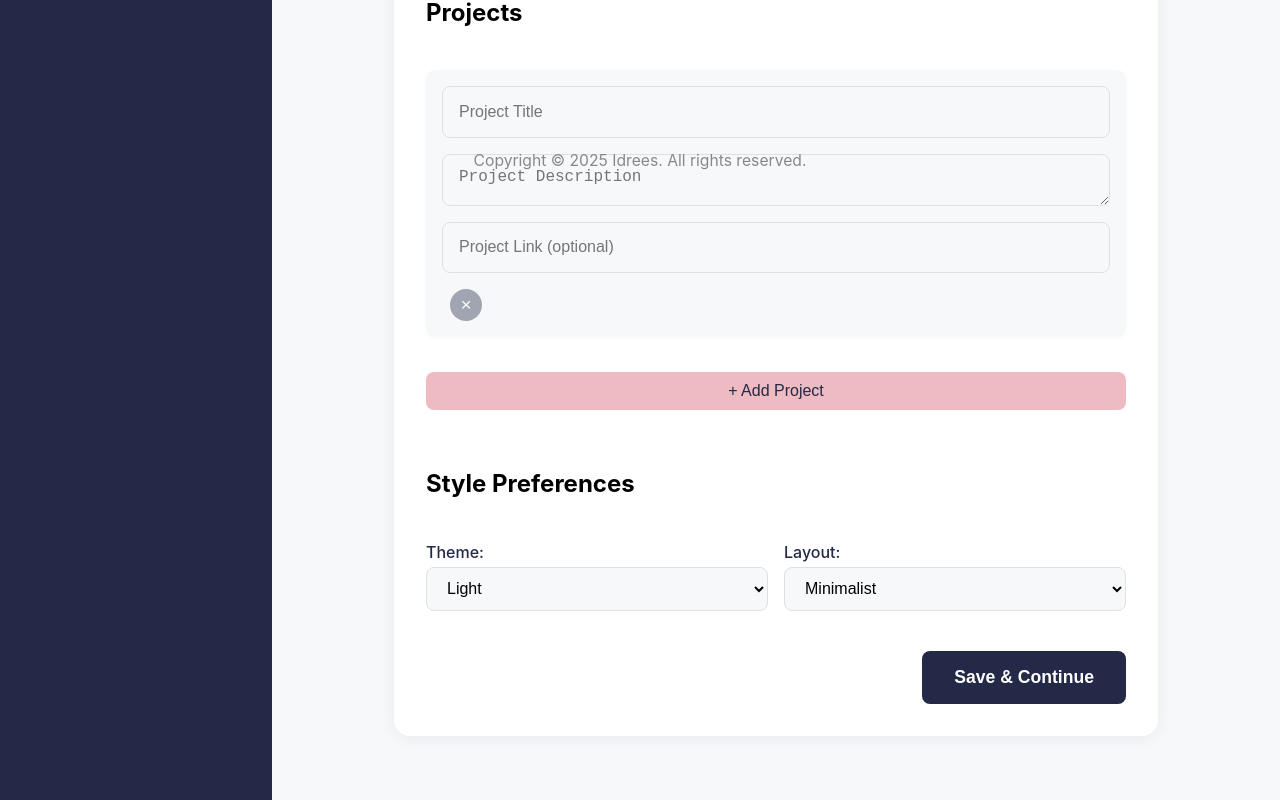
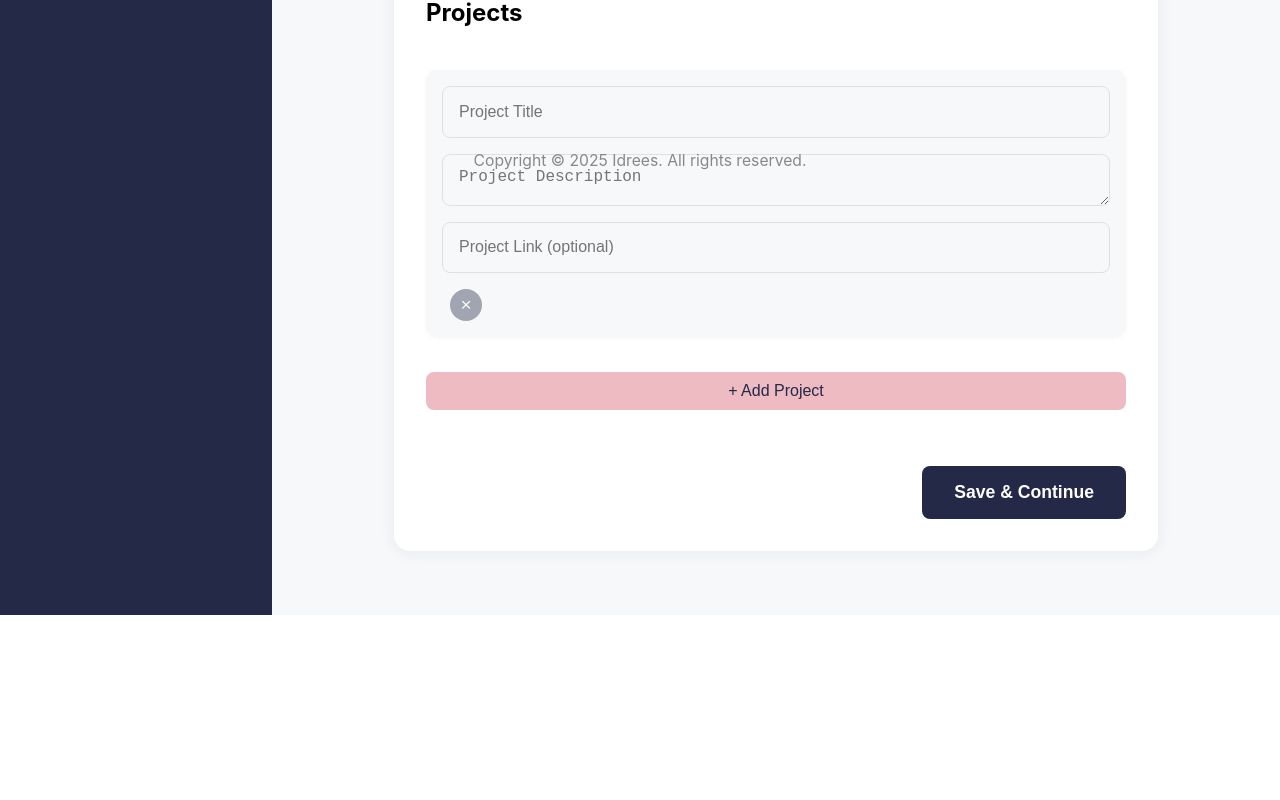
Before and after one commit to idrees31/Micro-Portfolio-Generator, a React (Create React App) app: page / in a window 1280 px wide. Shown: the part 622-1422 px from the top of the page. After the commit the page ends 1237 px from the top, so only its background shows below. Built offline with nearby package versions, Linux system fonts and the light colour scheme.

Commit message:
Remove style preferences section from FormBuilder for a cleaner form UI

```diff
--- a/src/FormBuilder.js
+++ b/src/FormBuilder.js
@@ -6,7 +6,6 @@ const FormBuilder = () => {
   const [personal, setPersonal] = useState({ name: '', title: '', email: '', phone: '' });
   const [skills, setSkills] = useState(['']);
   const [projects, setProjects] = useState([{ title: '', description: '', link: '' }]);
-  const [style, setStyle] = useState({ theme: 'light', layout: 'minimalist' });
 
   // Handlers
   const handlePersonalChange = e => setPersonal({ ...personal, [e.target.name]: e.target.value });
@@ -26,13 +25,11 @@ const FormBuilder = () => {
   const addProject = () => setProjects([...projects, { title: '', description: '', link: '' }]);
   const removeProject = i => setProjects(projects.filter((_, idx) => idx !== i));
 
-  const handleStyleChange = e => setStyle({ ...style, [e.target.name]: e.target.value });
-
   // For now, just log the form data on submit
   const handleSubmit = e => {
     e.preventDefault();
     alert('Form data saved! (Check console for details)');
-    console.log({ personal, skills, projects, style });
+    console.log({ personal, skills, projects });
   };
 
   return (
@@ -110,26 +107,6 @@ const FormBuilder = () => {
         </ProjectCard>
       ))}
       <AddBtn type="button" onClick={addProject}>+ Add Project</AddBtn>
-
-      <h2>Style Preferences</h2>
-      <Row>
-        <Label>
-          Theme:
-          <Select name="theme" value={style.theme} onChange={handleStyleChange}>
-            <option value="light">Light</option>
-            <option value="dark">Dark</option>
-            <option value="colorful">Colorful</option>
-          </Select>
-        </Label>
-        <Label>
-          Layout:
-          <Select name="layout" value={style.layout} onChange={handleStyleChange}>
-            <option value="minimalist">Minimalist</option>
-            <option value="classic">Classic</option>
-            <option value="modern">Modern</option>
-          </Select>
-        </Label>
-      </Row>
 
       <SubmitBtn type="submit">Save & Continue</SubmitBtn>
     </FormSection>
@@ -271,27 +248,6 @@ const RemoveBtn = styled.button`
   }
 `;
 
-const Label = styled.label`
-  display: flex;
-  flex-direction: column;
-  font-weight: 500;
-  color: #232946;
-  gap: 0.3rem;
-  flex: 1;
-`;
-
-const Select = styled.select`
-  padding: 0.7rem 1rem;
-  border: 1px solid #e0e0e0;
-  border-radius: 8px;
-  font-size: 1rem;
-  background: #f7f8fa;
-  &:focus {
-    outline: 2px solid #eebbc3;
-    border-color: #eebbc3;
-  }
-`;
-
 const SubmitBtn = styled.button`
   background: #232946;
   color: #fff;
```
